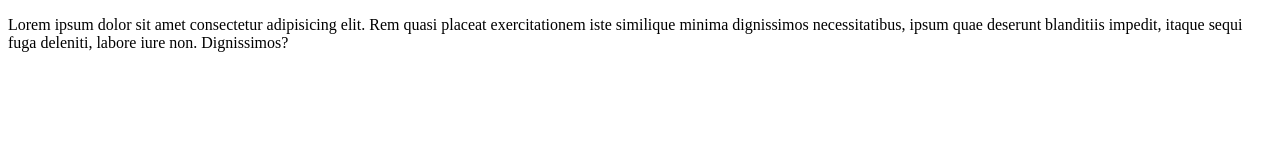
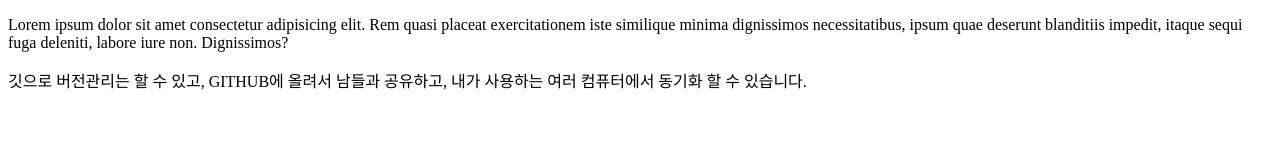
Before and after one commit to soojeong123/dc_w3, a plain HTML site: page index.html in a window 1280 px wide. Drawn offline with Linux system fonts and the light colour scheme.

Commit message:
git과 github에 대한 설명 추가

```diff
--- a/index.html
+++ b/index.html
@@ -13,5 +13,9 @@
       quae deserunt blanditiis impedit, itaque sequi fuga deleniti, labore iure
       non. Dignissimos?
     </p>
+    <p>
+      깃으로 버전관리는 할 수 있고, GITHUB에 올려서 남들과 공유하고, 내가
+      사용하는 여러 컴퓨터에서 동기화 할 수 있습니다.
+    </p>
   </body>
 </html>
```
